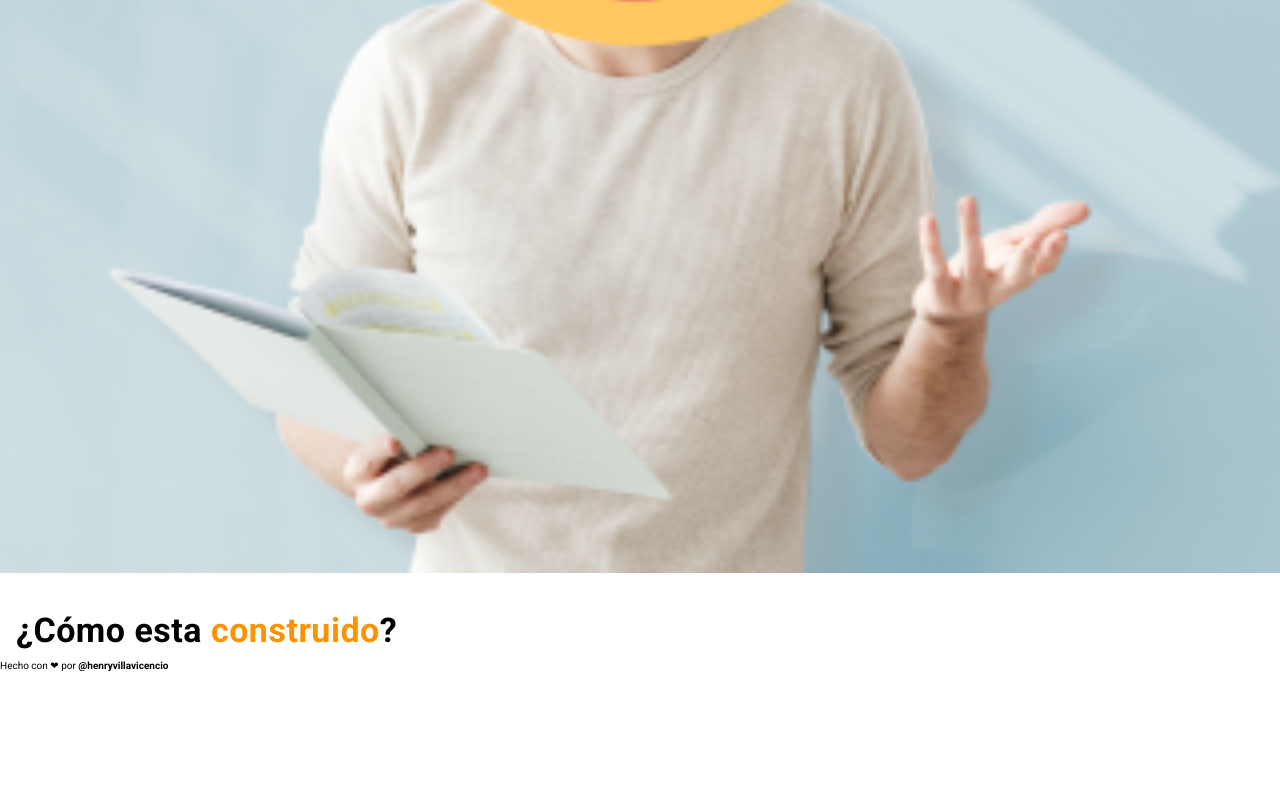
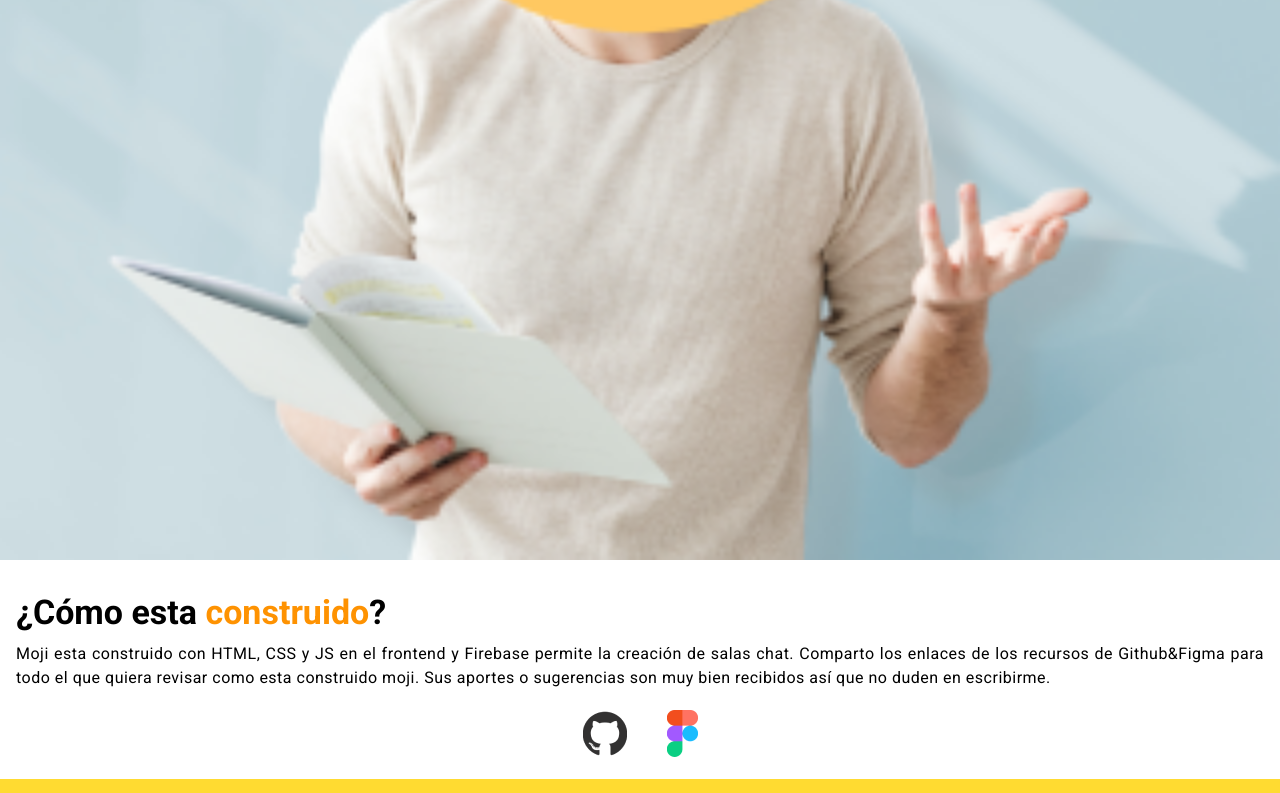
Before and after one commit to HenryVillavicencio/moji, a plain HTML site: page index.html in a window 1280 px wide. Shown: the part 2007-2800 px from the top of the page. Before the commit the page ends 2678 px from the top, so only its background shows below. Drawn offline with Linux system fonts and the light colour scheme.

Commit message:
feat: add build details sections && footer

```diff
--- a/index.html
+++ b/index.html
@@ -1,5 +1,5 @@
 <!DOCTYPE html>
-<html lang="en">
+<html lang="es">
   <head>
     <meta charset="UTF-8" />
     <meta name="viewport" content="width=device-width, initial-scale=1.0" />
@@ -59,12 +59,31 @@
           alt="persona disfrasado de emoji "
         />
       </section>
-      <section class="container">
+      <section class="build-details-container container">
         <h2 class="title">¿Cómo esta <strong>construido</strong>?</h2>
+        <p>
+          Moji esta construido con HTML, CSS y JS en el frontend y Firebase
+          permite la creación de salas chat. Comparto los enlaces de los
+          recursos de Github&Figma para todo el que quiera revisar como esta
+          construido moji. Sus aportes o sugerencias son muy bien recibidos así
+          que no duden en escribirme.
+        </p>
+        <div class="build-details-tools">
+          <a href="#" class="build-details-image">
+            <img src="./assets/img/github.png" alt="github" />
+          </a>
+          <a href="#" class="build-details-image">
+            <img src="./assets/img/figma.png" alt="figma" />
+          </a>
+        </div>
       </section>
     </main>
-    <footer>
-      <p>Hecho con ❤ por <strong>@henryvillavicencio</strong></p>
+    <footer class="footer">
+      <p>
+        Hecho con <span role="img" aria-label="💟">💟</span> por <br /><strong
+          >@henryvillavicencio</strong
+        >
+      </p>
     </footer>
   </body>
 </html>
--- a/styles.css
+++ b/styles.css
@@ -24,10 +24,14 @@ main {
   min-width: 320px;
   max-width: 1440px;
   margin: 0 auto;
+}
+
+p {
   font-size: 1.6rem;
   line-height: 2.4rem;
   text-align: justify;
   letter-spacing: 0.05rem;
+  font-weight: 400;
 }
 
 .hero-container {
@@ -101,3 +105,29 @@ main {
   margin-top: 2.4rem;
   width: 100%;
 }
+
+.build-details-tools {
+  display: flex;
+  justify-content: center;
+  align-items: center;
+}
+
+.build-details-image {
+  margin: 2rem;
+}
+
+.footer {
+  background: linear-gradient(
+    180deg,
+    var(--yellow) 23.85%,
+    var(--orange) 171.83%
+  );
+  height: 70px;
+  color: var(--white);
+  display: flex;
+  justify-content: center;
+  align-items: center;
+}
+.footer p {
+  text-align: center;
+}
```
